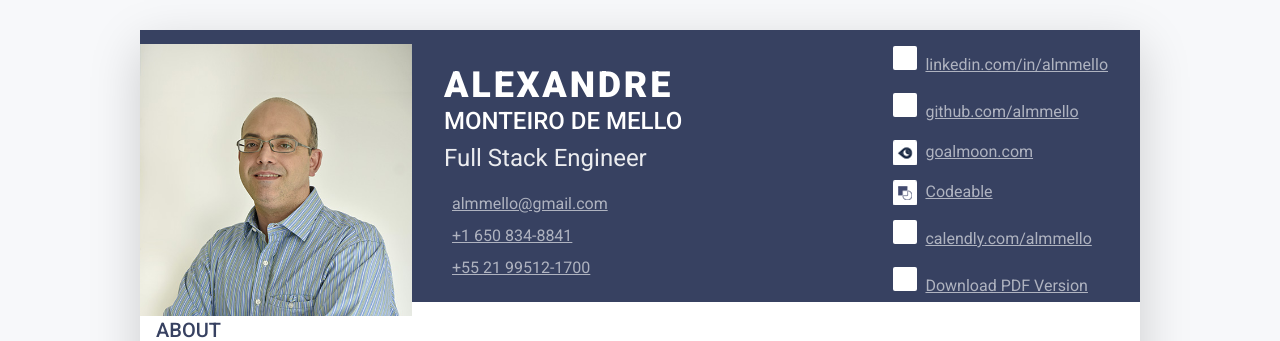
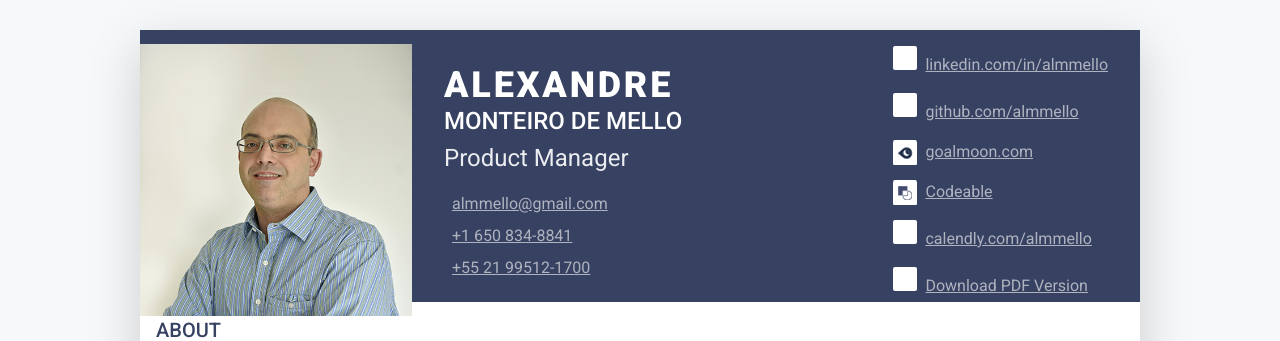
Before and after one commit to almmello/cvapp, a Flask app: page / in a window 1280 px wide. Shown: the top 341 px of the page. Run offline with Flask 2, Linux system fonts and the light colour scheme; some libraries are stand-ins or nearby versions.

Commit message:
Back to Product Manager

```diff
--- a/project/build/index.html
+++ b/project/build/index.html
@@ -43,7 +43,7 @@
 
 							<h1 class="name mt-0 mb-0 text-white text-uppercase text-uppercase">Alexandre</h1>
 							<h1 class="title mt-0 mb-1 text-white text-uppercase text-uppercase">Monteiro de Mello</h1>
-							<div class="title mb-3">Full Stack Engineer</div>
+							<div class="title mb-3">Product Manager</div>
 							<ul class="list-unstyled">
 								<li class="mb-2"><a class="text-link" href="mailto:almmello@gmail.com" target="_blank"><i class="far fa-envelope fa-fw me-2" data-fa-transform="grow-3"></i>almmello@gmail.com</a></li>
 								<li class="mb-2"><a class="text-link" href="tel:+16508348841" target="_blank"><i class="fas fa-mobile-alt fa-fw me-2" data-fa-transform="grow-6"></i>+1 650 834-8841</a></li>
--- a/project/templates/home.html
+++ b/project/templates/home.html
@@ -43,7 +43,7 @@
 
 							<h1 class="name mt-0 mb-0 text-white text-uppercase text-uppercase">Alexandre</h1>
 							<h1 class="title mt-0 mb-1 text-white text-uppercase text-uppercase">Monteiro de Mello</h1>
-							<div class="title mb-3">Full Stack Engineer</div>
+							<div class="title mb-3">Product Manager</div>
 							<ul class="list-unstyled">
 								<li class="mb-2"><a class="text-link" href="mailto:almmello@gmail.com" target="_blank"><i class="far fa-envelope fa-fw me-2" data-fa-transform="grow-3"></i>almmello@gmail.com</a></li>
 								<li class="mb-2"><a class="text-link" href="tel:+16508348841" target="_blank"><i class="fas fa-mobile-alt fa-fw me-2" data-fa-transform="grow-6"></i>+1 650 834-8841</a></li>
```
Also changed, not shown: 2 other files.
